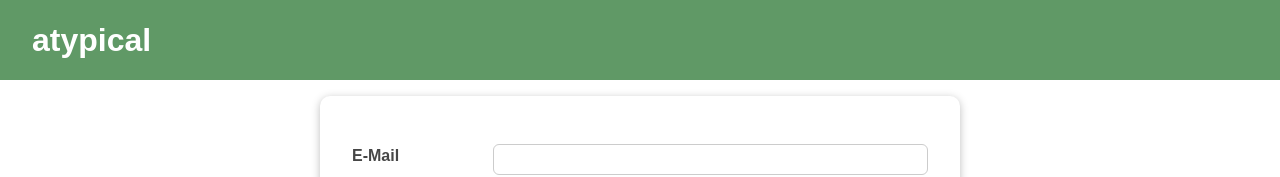
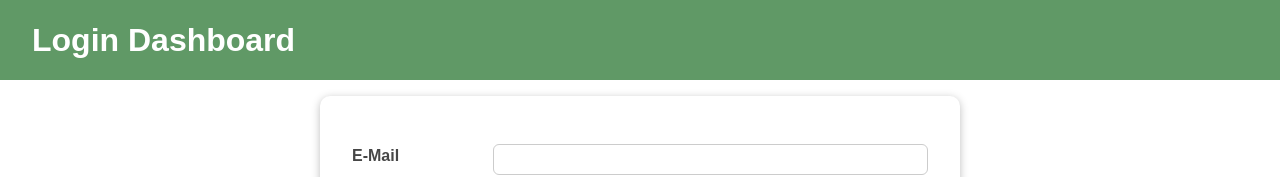
Before and after one commit to sohamdata/react-login-dashboard, a React (Create React App) app: page / in a window 1280 px wide. Shown: the top 177 px of the page. Built offline with nearby package versions, Linux system fonts and the light colour scheme.

Commit message:
added page title

```diff
--- a/src/components/MainHeader/MainHeader.js
+++ b/src/components/MainHeader/MainHeader.js
@@ -4,7 +4,7 @@ import classes from './MainHeader.module.css';
 const MainHeader = (props) => {
 	return (
 		<header className={classes['main-header']}>
-			<h1>atypical</h1>
+			<h1>Login Dashboard</h1>
 			<Navigation />
 		</header>
 	);
```
